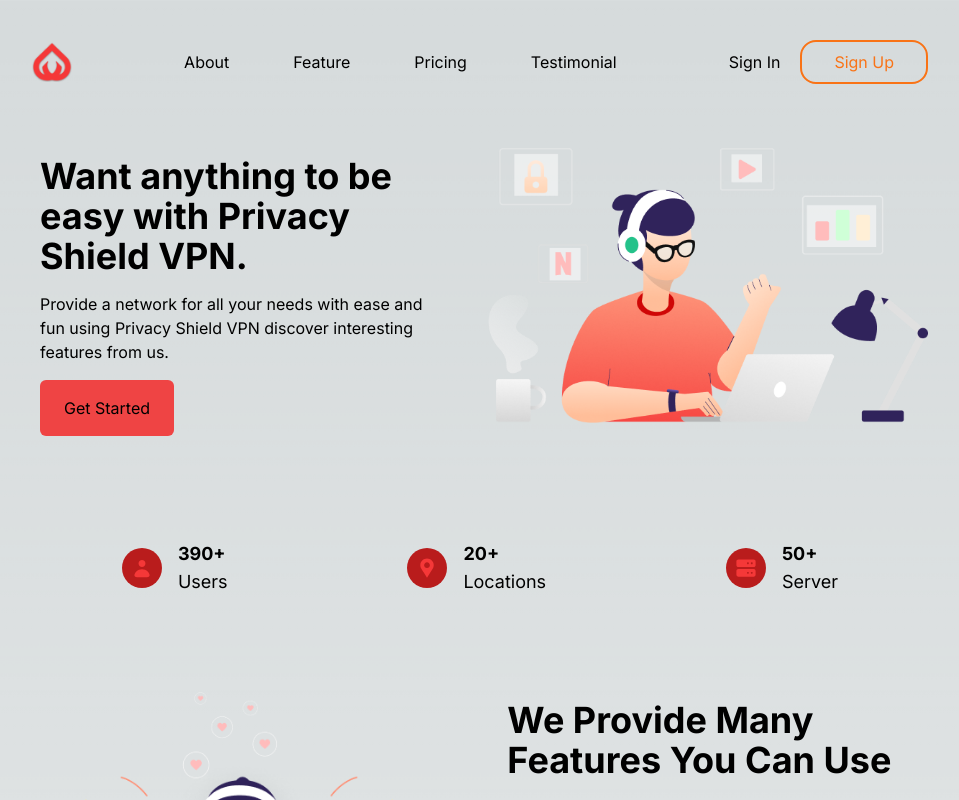
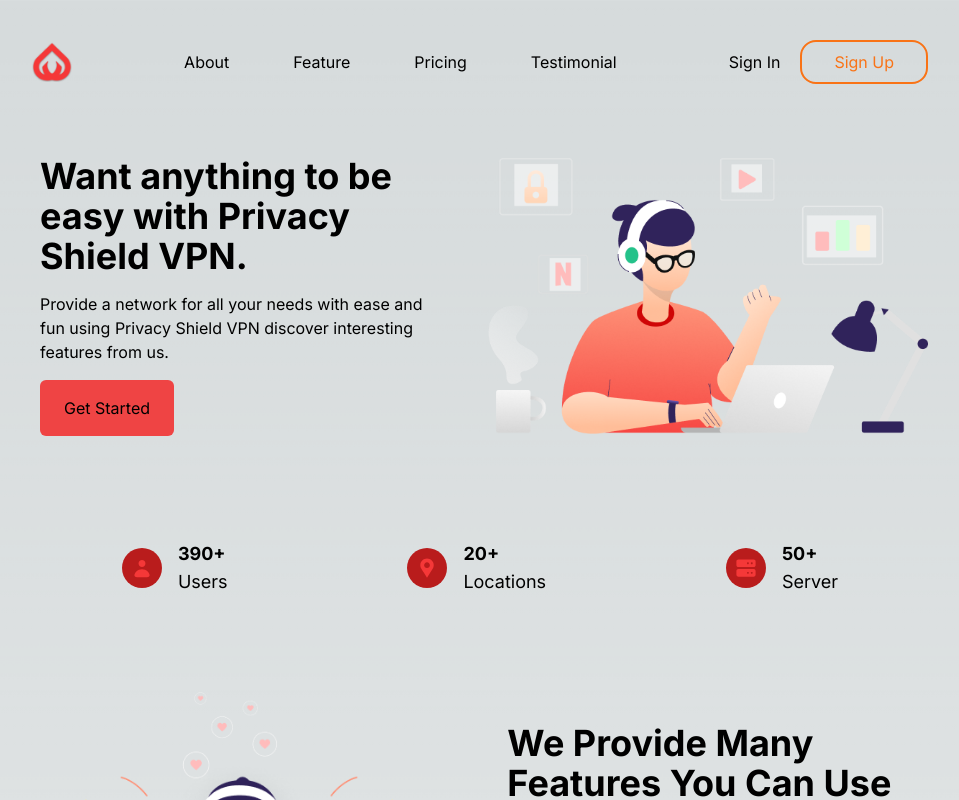
Before and after one commit to Sujoy-2811/privacy-shield-vpn, a Next.js app: page / in a window 1280 px wide. Shown: the top 800 px of the page, without its empty margins (160-1119 px from the left). Built offline with nearby package versions, Linux system fonts and the light colour scheme.

Commit message:
adjust elements

```diff
--- a/components/Subscribe.jsx
+++ b/components/Subscribe.jsx
@@ -3,7 +3,7 @@ import ButtonPrimary from "./button/ButtonPrimary.jsx";
 
 function Subscribe() {
   return (
-    <div className="flex flex-col lg:flex-row  justify-between lg:mx-16 items-center space-y-8 lg:space-x-0">
+    <div className="flex flex-col lg:flex-row  justify-between lg:mx-16 items-center space-y-8 lg:space-x-0 m-2 ">
       <div className="flex flex-col space-y-4 ">
         <h2 className="  w-[17ch] text-2xl lg:text-4xl">
           Subscribe Now for Get Special Features!
--- a/components/hero/Hero.jsx
+++ b/components/hero/Hero.jsx
@@ -4,7 +4,7 @@ function Hero({ children, img, alt, isImgleft }) {
   const imgOrder = isImgleft ? "lg:order-[1]" : "lg:order-[2]";
   const textOrder = !isImgleft ? "lg:order-[]" : "lg:order-[2]";
   return (
-    <div className="flex flex-col  justify-between lg:flex-row w-full gap-4">
+    <div className="flex flex-col lg:items-center  justify-between lg:flex-row w-full gap-4">
       <div className={`grow lg:w-1/2 order-[2] `}>{children}</div>
       <div className={`grow lg:w-1/2 ${imgOrder}`}>
         <Image
```
